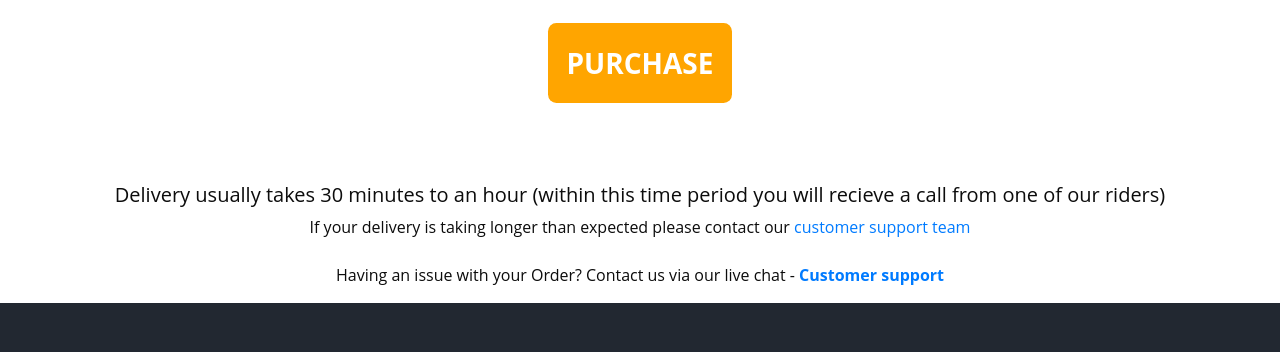
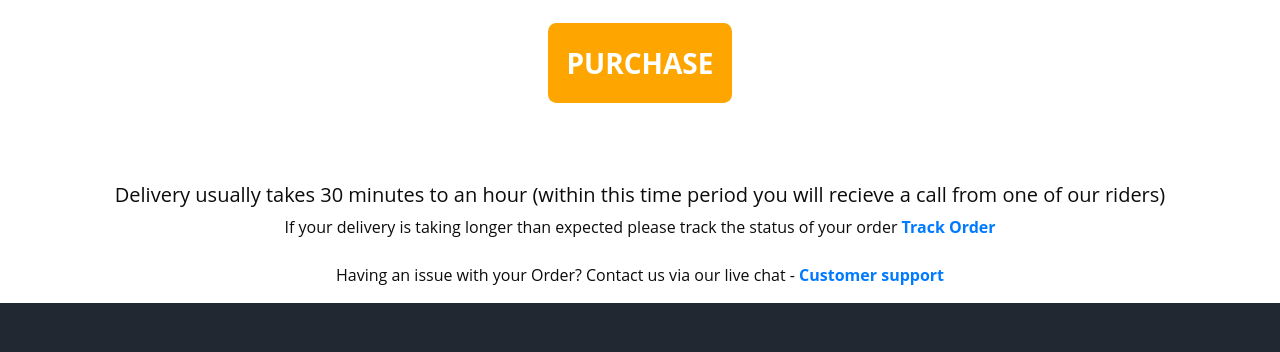
Before and after one commit to Efosa42/ReeksGrill, a plain HTML site: page cart.html in a window 1280 px wide. Shown: the part 1965-2317 px from the top of the page. Drawn offline with nearby package versions, Linux system fonts and the light colour scheme.

Commit message:
Add files via upload

```diff
--- a/cart.html
+++ b/cart.html
@@ -932,7 +932,7 @@
         </section>
 
 		<center> <h5>Delivery usually takes 30 minutes to an hour (within this time period you will recieve a call from one of our riders)</h5>
-			If your delivery is taking longer than expected please contact our <a href="livechat.html">customer support team</a>
+			If your delivery is taking longer than expected please track the status of your order <a href="track.html" class="text-primary text-gradient font-weight-bold">Track Order</a>
 
 
                   <p class="mt-4 text-sm text-center">
```
